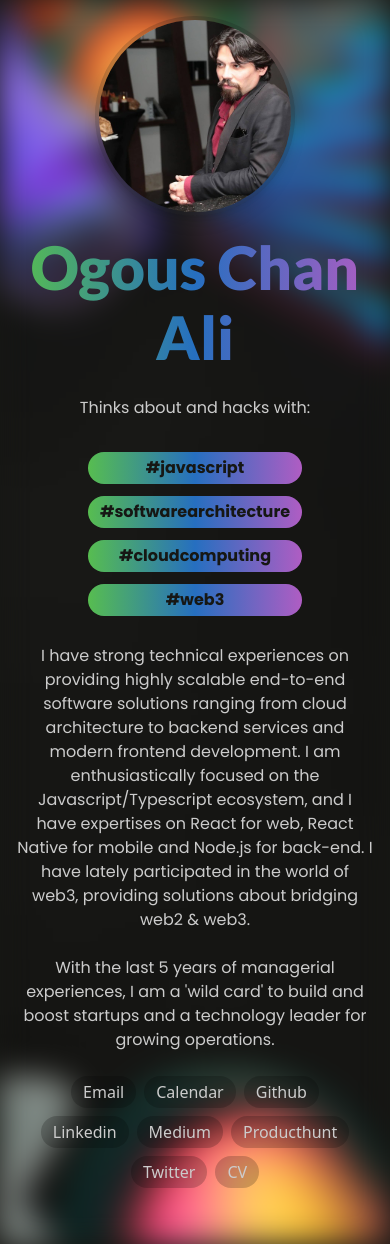
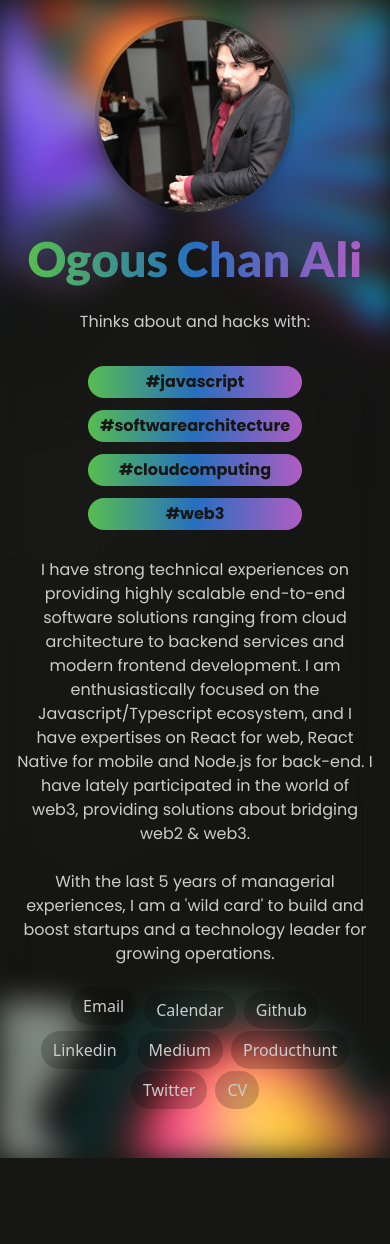
Before and after one commit to ogous/ogous-chan-ali, a Next.js app: page / in a window 390 px wide. After the commit the page ends 1158 px from the top, so only its background shows below. Built offline with nearby package versions, Linux system fonts and the light colour scheme; no server answers.

Commit message:
style: update gaps

```diff
--- a/app/page.tsx
+++ b/app/page.tsx
@@ -84,7 +84,7 @@ export default function HomePage() {
           loading="lazy"
           className="z-10 -mb-4 rounded-full border-4 border-layer border-opacity-20 shadow-lg"
         />
-        <h1 className="mb-6 mt-8 bg-gradient-to-r from-tertiary via-primary to-secondary bg-clip-text text-center font-lato text-6xl font-black leading-[70px] text-transparent">
+        <h1 className="mb-6 mt-8 bg-gradient-to-r from-tertiary via-primary to-secondary bg-clip-text text-center font-lato text-5xl font-black leading-[54px] text-transparent md:text-6xl md:leading-[70px]">
           Ogous Chan Ali
         </h1>
         <div className="flex flex-col items-center justify-center text-center font-poppins">
@@ -119,15 +119,16 @@ export default function HomePage() {
           </p>
         </div>
         <br></br>
-        <ul className="bottom-0 left-0 mx-auto flex w-full flex-wrap items-center justify-center gap-2 px-4 pb-4 md:absolute">
+        <ul className="bottom-0 left-0 mx-auto flex w-full flex-wrap items-center justify-center gap-2 space-y-2 px-4 pb-4 md:absolute">
           {socials.map((i) => (
-            <li
-              key={i.slug}
-              className={clsx(
-                'rounded-full bg-black/20 px-3 py-1 backdrop:blur-xl'
-              )}
-            >
-              <Link href={i.link} target={'_blank'} className=" capitalize">
+            <li key={i.slug}>
+              <Link
+                href={i.link}
+                target={'_blank'}
+                className={clsx(
+                  'rounded-full bg-black/20 px-3 py-2 capitalize backdrop:blur-xl'
+                )}
+              >
                 {i.slug}
               </Link>
             </li>
```
